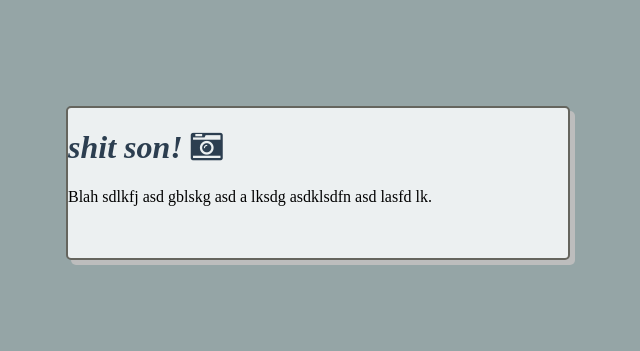
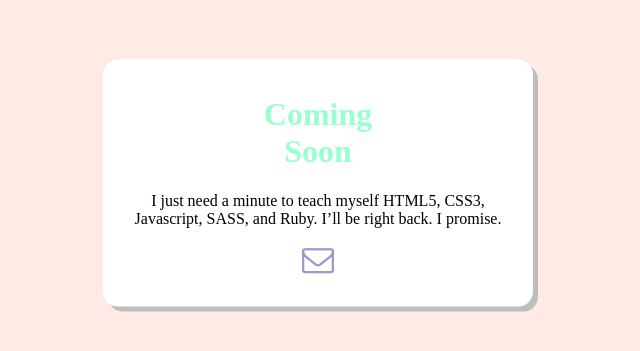
Before and after one commit to adoneran/adoneran.github.io, a plain HTML site: page index.html in a window 1280 px wide. Shown: the part 217-568 px from the top of the page, without its empty margins (322-962 px from the left). Drawn offline with Linux system fonts and the light colour scheme.

Commit message:
skeleton again
whoops

```diff
--- a/index.html
+++ b/index.html
@@ -8,8 +8,10 @@
     </head>
     <body>
       <main>
-       <h1>shit son! <span class="fa fa-camera-retro"></span></h1>
-        <p>Blah sdlkfj asd  gblskg asd a lksdg asdklsdfn asd lasfd lk.</p>
+       <h1>Coming<br>Soon</h1>
+        <p>I just need a minute to teach myself HTML5, CSS3, Javascript, SASS, and Ruby.
+I’ll be right back. I promise.</p>
+        <p><a href="mailto:adoneran@gmail.com" id="icon" class="fa fa-envelope-o"></i></a></p>
       </main>
     </body>
 </html>
--- a/main.css
+++ b/main.css
@@ -1,5 +1,8 @@
+html {
+  font-size: 100%
+}
 body {
-  background-color: #95a5a6;
+  background-color: #ffeae6;
   margin: 0;
   padding: 0;
   position: absolute;
@@ -8,21 +11,36 @@ body {
 }
 
 main {
-  width: 500px;
-  height: 150px;
-  border: 2px solid #65655e;
-  background-color: #ecf0f1;
-  -webkit-border-radius: 5px;
-  border-radius: 5px;
+  width: 400px;
+  padding: 15px;
+  background-color: #ffffff;
+  -webkit-border-radius: 15px;
+  border-radius: 15px;
   position: relative;
   top: 50%;
   transform: translateY(-50%);
   margin: auto;
   -webkit-box-shadow: 5px 5px #BDBDBD;
   box-shadow: 5px 5px #BDBDBD;
+
 }
 
 h1 {
-  color:#2c3e50;
-  font-style: oblique;
+  text-align: center;
+  color: #99ffcc;
+  font-size: 2rem;
 }
+
+p {
+  text-align: center;
+  font-size: 1rem;
+}
+
+#icon {
+  color: #9999cc;
+  font-size: 2rem;
+}
+
+a {
+  text-decoration: none;
+}
```
